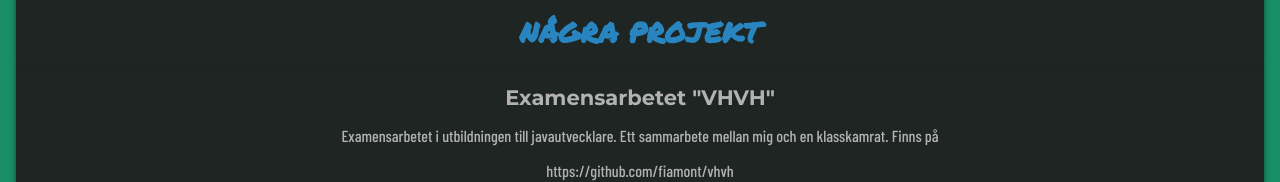
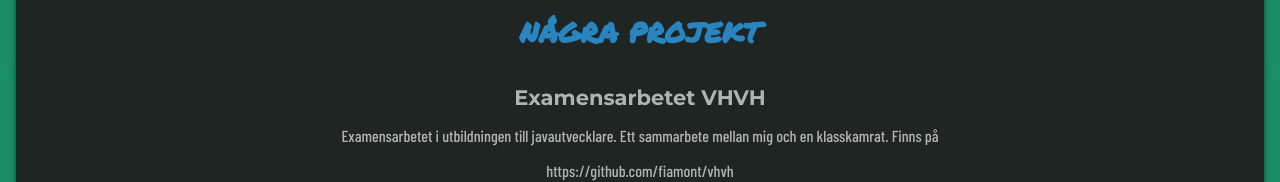
Before and after one commit to fiamont/portfolio, a Next.js app: page /kompetenser in a window 1280 px wide. Shown: the part 573-755 px from the top of the page. Built offline with nearby package versions, Linux system fonts and the light colour scheme; a web font is replaced by a local one.

Commit message:
removed quotes

```diff
--- a/components/SkillsExample.jsx
+++ b/components/SkillsExample.jsx
@@ -12,7 +12,7 @@ function SkillsExample() {
   return (
     <div className={style.container}>
       <div className={style.project}>
-        <h2 className={style.rubrik}>Examensarbetet "VHVH"</h2>
+        <h2 className={style.rubrik}>Examensarbetet VHVH</h2>
         <p className={style.text}>
           Examensarbetet i utbildningen till javautvecklare. Ett sammarbete
           mellan mig och en klasskamrat. Finns på
```
